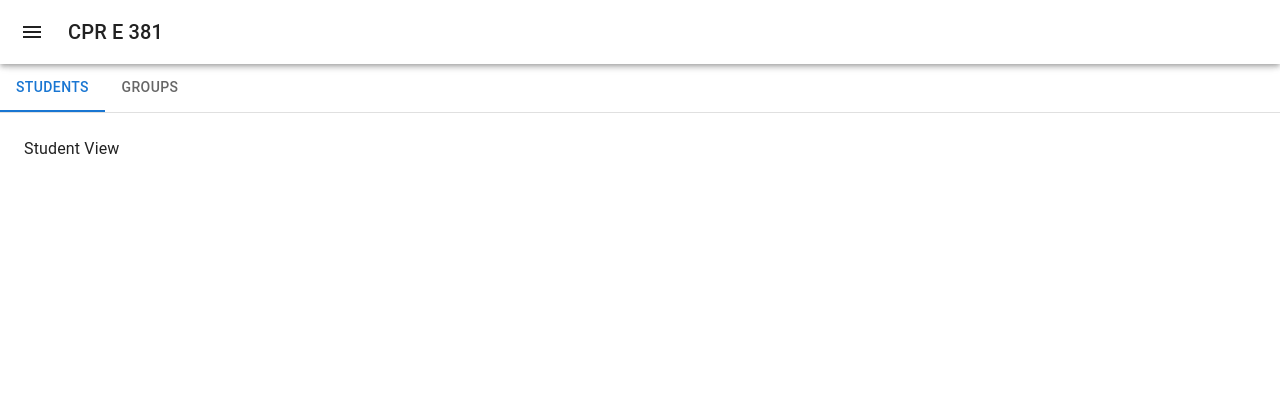
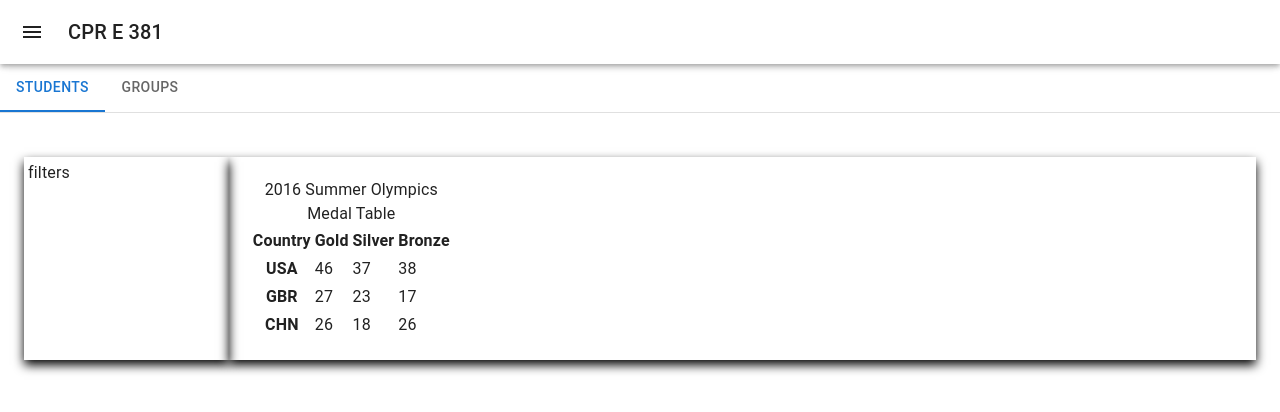
Before and after one commit to howardCLumi/senior, a React (Create React App) app: page / in a window 1280 px wide. Shown: the top 412 px of the page. Built offline with nearby package versions, Linux system fonts and the light colour scheme.

Commit message:
howard update

```diff
--- a/package.json
+++ b/package.json
@@ -6,14 +6,12 @@
     "@emotion/react": "latest",
     "@emotion/styled": "latest",
     "@mui/icons-material": "latest",
-<<<<<<< HEAD
-=======
-    "@mui/lab": "^5.0.0-alpha.128",
->>>>>>> b98de5a27d85945d7ec6858fd1f2cd8eab05a496
+    "@mui/lab": "latest",
     "@mui/material": "latest",
     "@testing-library/jest-dom": "^5.16.5",
     "@testing-library/react": "^13.4.0",
     "@testing-library/user-event": "^13.5.0",
+    "charts.css": "^0.9.0",
     "lottie-react": "^2.4.0",
     "react": "^18.2.0",
     "react-dom": "^18.2.0",
--- /dev/null
+++ b/src/pages/StudentView.css
@@ -0,0 +1,16 @@
+.student__container {
+  display: grid;
+  grid-template-columns: 1fr 5fr;
+}
+.student__filter {
+  box-shadow: 0 5px 10px black;
+  padding: 2%;
+  margin-top: 20px;
+  margin-bottom: 200px;
+}
+.student__graph {
+  box-shadow: 0 5px 10px black;
+  padding: 2%;
+  margin-top: 20px;
+  margin-bottom: 200px;
+}
--- a/src/pages/StudentView.js
+++ b/src/pages/StudentView.js
@@ -1,11 +1,51 @@
 import React from "react";
-
-import {Typography} from "@mui/material";
+import "./StudentView.css";
+import { Typography } from "@mui/material";
 
 const StudentView = () => {
   return (
-    <Typography>{'Student View'}</Typography>
+    <>
+      <div className="student__container">
+        <div className="student__filter">
+          <Typography>filters</Typography>
+        </div>
+        <div className="student__graph">
+          <table class="charts-css bar">
+            <caption> 2016 Summer Olympics Medal Table </caption>
+
+            <thead>
+              <tr>
+                <th scope="col"> Country </th>
+                <th scope="col"> Gold </th>
+                <th scope="col"> Silver </th>
+                <th scope="col"> Bronze </th>
+              </tr>
+            </thead>
+
+            <tbody>
+              <tr>
+                <th scope="row"> USA </th>
+                <td> 46 </td>
+                <td> 37 </td>
+                <td> 38 </td>
+              </tr>
+              <tr>
+                <th scope="row"> GBR </th>
+                <td> 27 </td>
+                <td> 23 </td>
+                <td> 17 </td>
+              </tr>
+              <tr>
+                <th scope="row"> CHN </th>
+                <td> 26 </td>
+                <td> 18 </td>
+                <td> 26 </td>
+              </tr>
+            </tbody>
+          </table>
+        </div>
+      </div>
+    </>
   );
 };
-
 export default StudentView;
```
Also changed, not shown: 1 other file (tests, documents, lock files or other folders).
